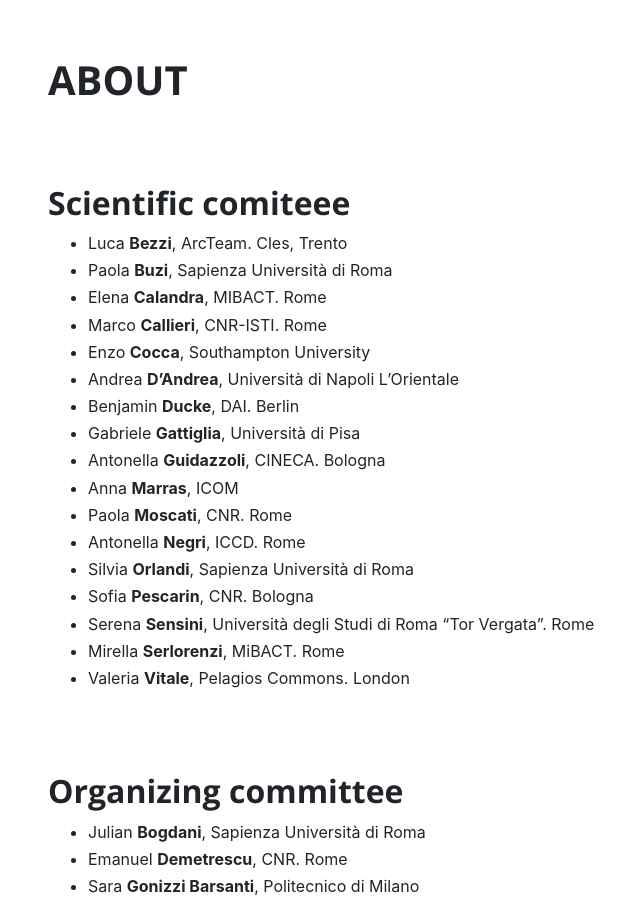
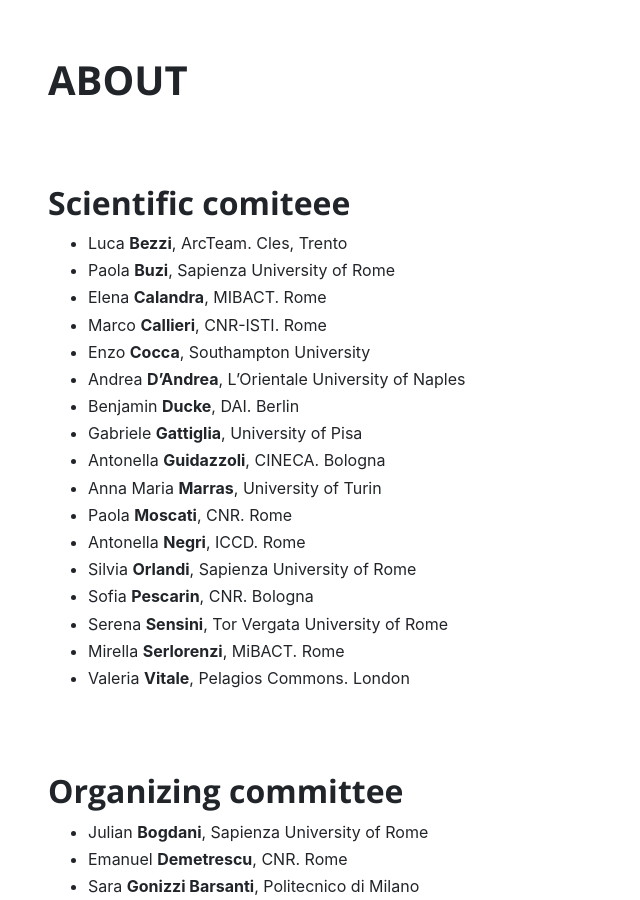
Before and after one commit to archeofoss/archeofoss2020, a Jekyll site: the page built from en/index.md, in a window 1280 px wide and 900 px high, scrolled down 6375 px. Shown: the whole window, without its empty margins (227-867 px from the left). Built offline with Jekyll 4.4.1, drawn with Linux system fonts in a browser that asks for light colours; nearby versions of some CDN libraries.

Commit message:
Update index.md

```diff
--- a/en/index.md
+++ b/en/index.md
@@ -171,25 +171,25 @@
 
 ## Scientific comiteee
 - Luca **Bezzi**, ArcTeam. Cles, Trento
-- Paola **Buzi**, Sapienza Università di Roma
+- Paola **Buzi**, Sapienza University of Rome
 - Elena **Calandra**, MIBACT. Rome
 - Marco **Callieri**, CNR-ISTI. Rome
 - Enzo **Cocca**, Southampton University
-- Andrea **D'Andrea**, Università di Napoli L'Orientale
+- Andrea **D'Andrea**, L'Orientale University of Naples
 - Benjamin **Ducke**, DAI. Berlin
-- Gabriele **Gattiglia**, Università di Pisa
+- Gabriele **Gattiglia**, University of Pisa
 - Antonella **Guidazzoli**, CINECA. Bologna
-- Anna **Marras**, ICOM
+- Anna Maria **Marras**, University of Turin
 - Paola **Moscati**, CNR. Rome
 - Antonella **Negri**, ICCD. Rome
-- Silvia **Orlandi**, Sapienza Università di Roma
+- Silvia **Orlandi**, Sapienza University of Rome
 - Sofia **Pescarin**, CNR. Bologna
-- Serena **Sensini**, Università degli Studi di Roma "Tor Vergata". Rome
+- Serena **Sensini**, Tor Vergata University of Rome
 - Mirella **Serlorenzi**, MiBACT. Rome
 - Valeria **Vitale**, Pelagios Commons. London
 
 ## Organizing committee
-- Julian **Bogdani**, Sapienza Università di Roma
+- Julian **Bogdani**, Sapienza University of Rome
 - Emanuel **Demetrescu**, CNR. Rome
 - Sara **Gonizzi Barsanti**, Politecnico di Milano
 - Saverio G. **Malatesta**, DigiLab, Sapienza Università di Roma
```
